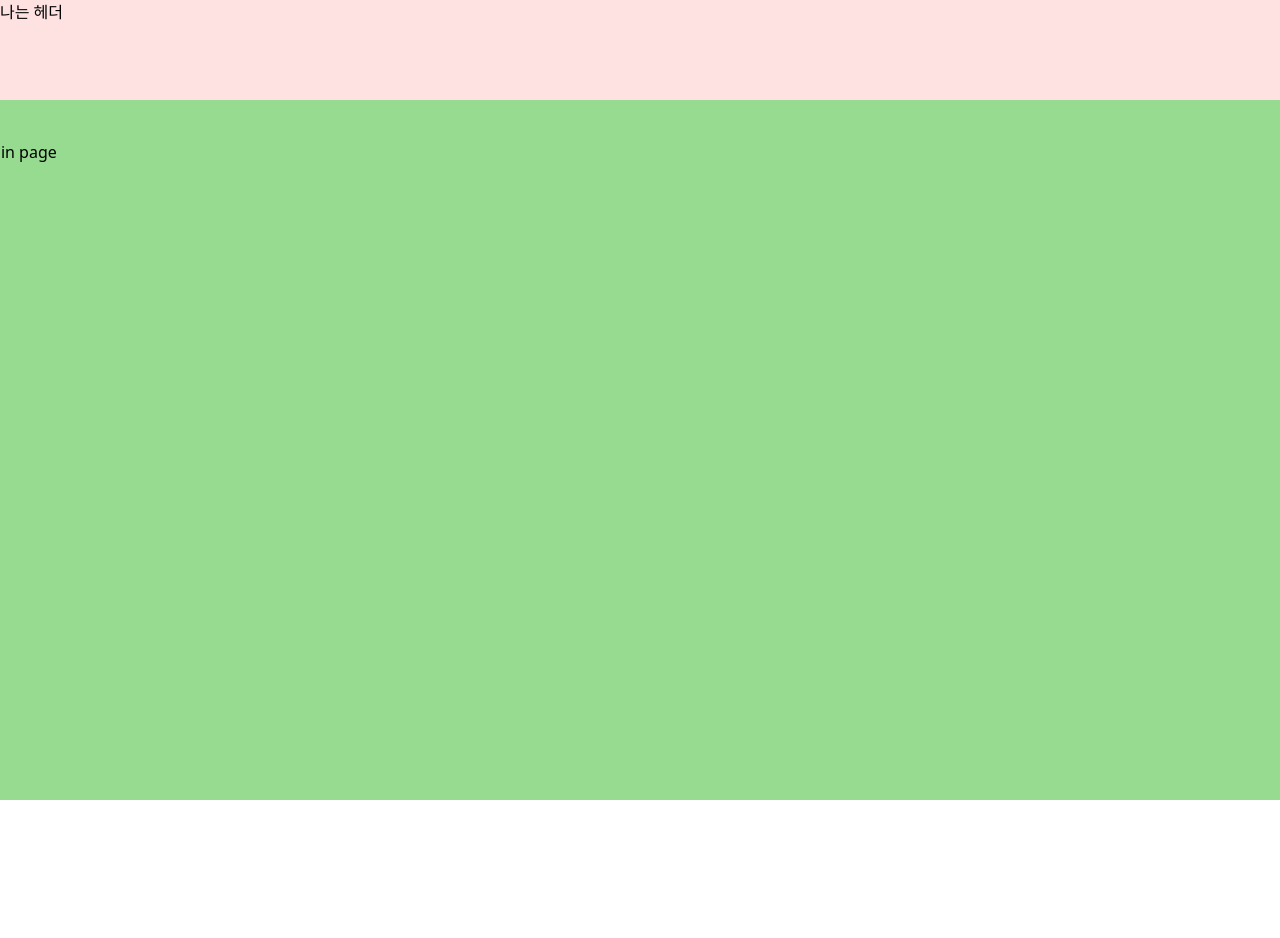
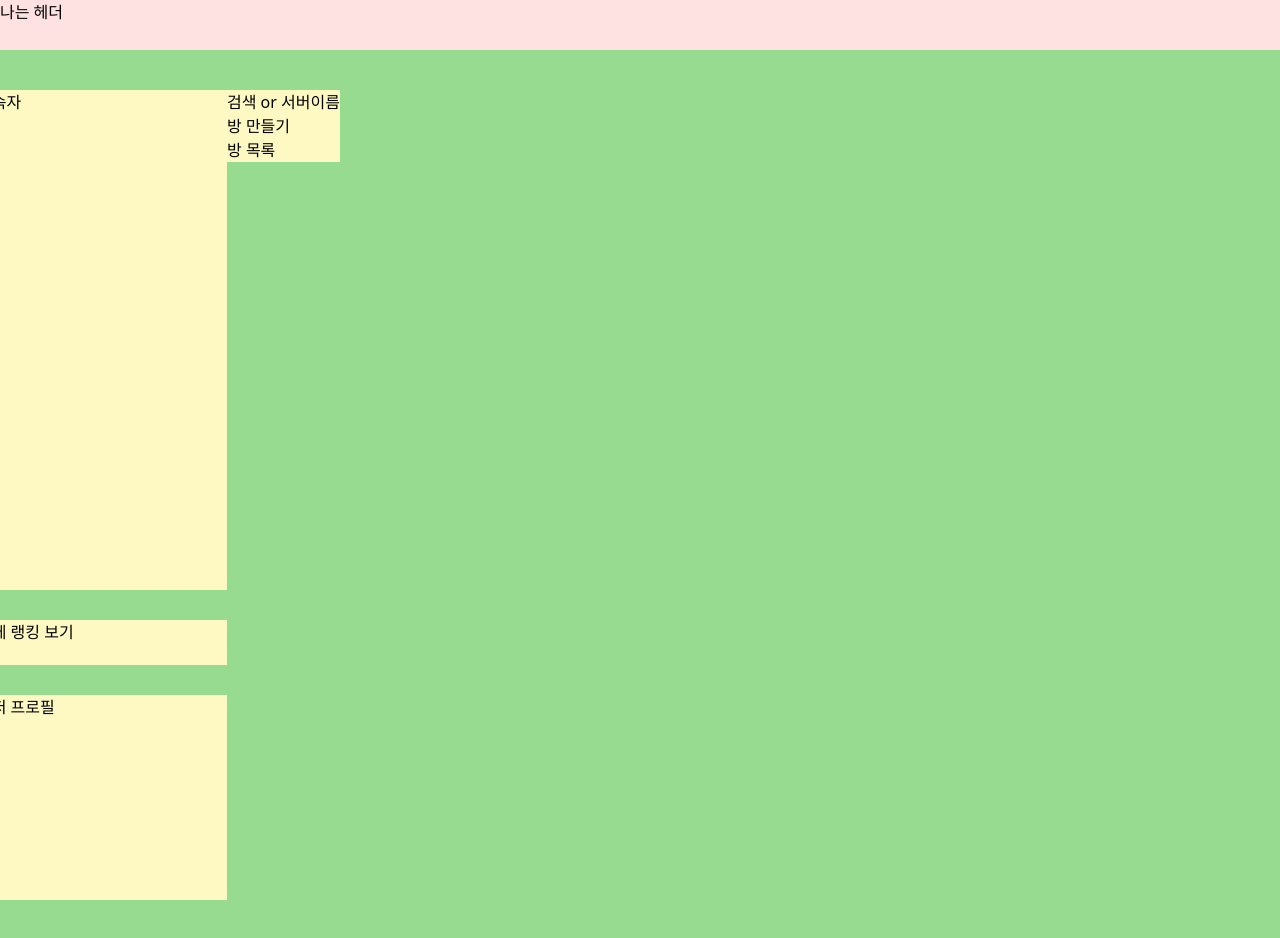
Before and after one commit to Team-E2I4/Team-E2I4-TiKiTaza-FE, a React (Vite) app: page /main in a window 1280 px wide. Shown: the top 938 px of the page. Before the commit the page ends 800 px from the top, so only its background shows below. Built offline with nearby package versions, Linux system fonts and the light colour scheme.

Commit message:
[🎨style]: Header 높이 5rem으로 변경 및 MainPage레이아웃 기초 제작

```diff
--- a/src/common/Header/Header.tsx
+++ b/src/common/Header/Header.tsx
@@ -1,5 +1,7 @@
 const Header = () => {
-  return <header className='bg-red-100 h-[10rem] w-[100%]'>나는 헤더</header>;
+  return (
+    <header className='bg-red-100 h-[5rem] w-[100%] shrink-0'>나는 헤더</header>
+  );
 };
 
 export default Header;
--- a/src/pages/MainPage/MainPage.tsx
+++ b/src/pages/MainPage/MainPage.tsx
@@ -1,5 +1,18 @@
 const MainPage = () => {
-  return <div>main page</div>;
+  return (
+    <main className='flex pb-[4rem]'>
+      <section className='flex flex-col gap-[3rem] w-[25rem]'>
+        <div className='bg-yellow-100 h-[50rem] w-full'>접속자</div>
+        <div className='bg-yellow-100 h-[4.5rem] w-full'>전체 랭킹 보기</div>
+        <div className='bg-yellow-100 h-[20.5rem] w-full'>유저 프로필</div>
+      </section>
+      <section>
+        <div className='bg-yellow-100'>검색 or 서버이름</div>
+        <div className='bg-yellow-100'>방 만들기</div>
+        <div className='bg-yellow-100'>방 목록</div>
+      </section>
+    </main>
+  );
 };
 
 export default MainPage;
```
